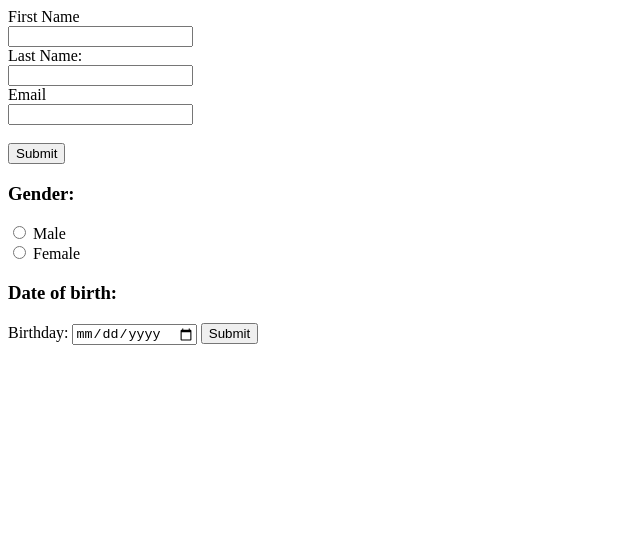
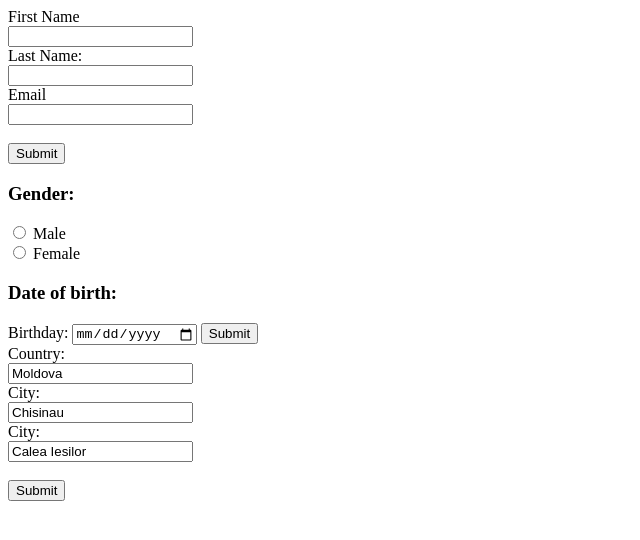
Before and after one commit to ion-carai/Formular, a plain HTML site: page index.html in a window 1280 px wide. Shown: the whole page, without its empty margins (0-640 px from the left). Drawn offline with Linux system fonts and the light colour scheme.

Commit message:
I formulated the fourth form which contains country, city, address.

```diff
--- a/index.html
+++ b/index.html
@@ -42,6 +42,17 @@
         </form>
     </div>
 
+    <div>
+        <form>
+            <label for="fname">Country:</label><br>
+            <input type="text" id="fname" name="fname" value="Moldova"><br>
+            <label for="lname">City:</label><br>
+            <input type="text" id="lname" name="lname" value="Chisinau"><br>
+            <label for="lname">City:</label><br>
+            <input type="text" id="lname" name="lname" value="Calea Iesilor"><br><br>
+            <input type="submit" value="Submit">
+        </form>
+    </div>
 
 
 
```
